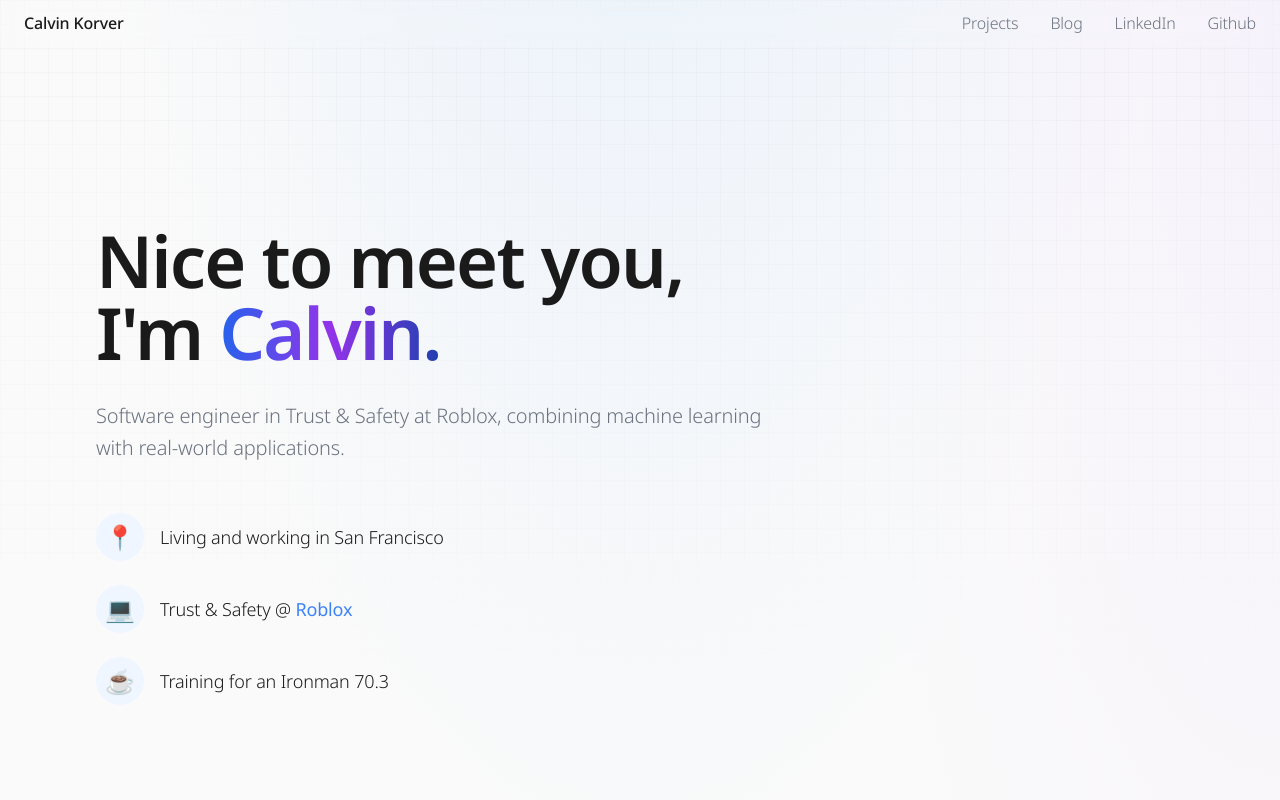
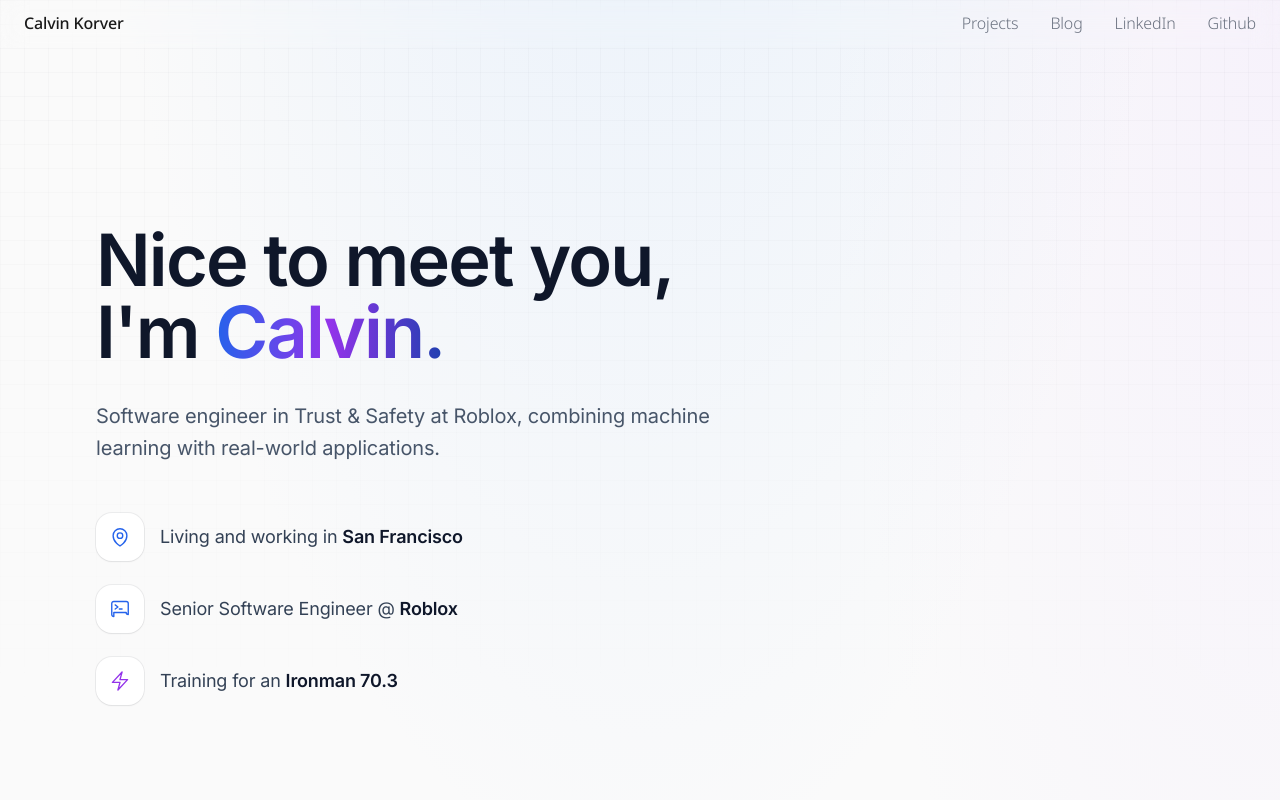
Before and after one commit to CalvinKorver/personal-website, a Next.js app: page / in a window 1280 px wide. Shown: the top 800 px of the page. Built offline with nearby package versions, Linux system fonts and the light colour scheme.

Commit message:
more changes

```diff
--- a/src/components/HeroSection.tsx
+++ b/src/components/HeroSection.tsx
@@ -1,48 +1,160 @@
+import { Inter } from 'next/font/google';
+
+const inter = Inter({
+  subsets: ['latin'],
+  weight: ['300', '400', '500', '600', '700'],
+  display: 'swap',
+});
+
+function IconTile({
+  children,
+  className,
+  accent = 'blue',
+}: {
+  children: React.ReactNode;
+  className?: string;
+  accent?: 'blue' | 'purple';
+}) {
+  const hoverStyles =
+    accent === 'purple'
+      ? 'hover:shadow-[0_10px_28px_-6px_rgba(168,85,247,0.2),0_4px_14px_-4px_rgba(15,23,42,0.1)] hover:ring-purple-200/90'
+      : 'hover:shadow-[0_10px_28px_-6px_rgba(59,130,246,0.18),0_4px_14px_-4px_rgba(15,23,42,0.1)] hover:ring-blue-200/90';
+
+  return (
+    <div
+      className={`flex h-12 w-12 shrink-0 origin-center items-center justify-center rounded-2xl bg-white shadow-sm ring-1 ring-slate-900/[0.06] transition-[transform,box-shadow,ring-width,ring-color] duration-200 ease-out hover:scale-[1.06] hover:ring-2 ${hoverStyles} motion-reduce:transition-none motion-reduce:hover:scale-100 motion-reduce:hover:shadow-sm motion-reduce:hover:ring-1 motion-reduce:hover:ring-slate-900/[0.06] ${className ?? ''}`}
+    >
+      {children}
+    </div>
+  );
+}
+
+function MapPinIcon({ className }: { className?: string }) {
+  return (
+    <svg
+      className={className}
+      width={22}
+      height={22}
+      viewBox="0 0 24 24"
+      fill="none"
+      xmlns="http://www.w3.org/2000/svg"
+      aria-hidden
+    >
+      <path
+        stroke="currentColor"
+        strokeWidth={1.5}
+        strokeLinecap="round"
+        strokeLinejoin="round"
+        d="M15 10.5a3 3 0 11-6 0 3 3 0 016 0z"
+      />
+      <path
+        stroke="currentColor"
+        strokeWidth={1.5}
+        strokeLinecap="round"
+        strokeLinejoin="round"
+        d="M19.5 10.5c0 7.142-7.5 11.25-7.5 11.25S4.5 17.642 4.5 10.5a7.5 7.5 0 1115 0z"
+      />
+    </svg>
+  );
+}
+
+function TerminalIcon({ className }: { className?: string }) {
+  return (
+    <svg
+      className={className}
+      width={22}
+      height={22}
+      viewBox="0 0 24 24"
+      fill="none"
+      xmlns="http://www.w3.org/2000/svg"
+      aria-hidden
+    >
+      <path
+        stroke="currentColor"
+        strokeWidth={1.5}
+        strokeLinecap="round"
+        strokeLinejoin="round"
+        d="M6.75 7.5l3 2.25-3 2.25m4.5 0h3m-9 3.75h13.5A2.25 2.25 0 0021 18V6a2.25 2.25 0 00-2.25-2.25H5.25A2.25 2.25 0 003 6v12a2.25 2.25 0 002.25 2.25z"
+      />
+    </svg>
+  );
+}
+
+function BoltIcon({ className }: { className?: string }) {
+  return (
+    <svg
+      className={className}
+      width={22}
+      height={22}
+      viewBox="0 0 24 24"
+      fill="none"
+      xmlns="http://www.w3.org/2000/svg"
+      aria-hidden
+    >
+      <path
+        stroke="currentColor"
+        strokeWidth={1.5}
+        strokeLinecap="round"
+        strokeLinejoin="round"
+        d="M3.75 13.5l10.5-11.25L12 10.5h8.25L9.75 21.75 12 13.5H3.75z"
+      />
+    </svg>
+  );
+}
+
 export default function HeroSection() {
   return (
-    <div className="min-h-screen flex flex-col justify-center items-start px-8 lg:px-24 max-w-7xl mx-auto">
+    <div
+      className={`${inter.className} min-h-screen flex flex-col justify-center items-start px-8 lg:px-24 max-w-7xl mx-auto`}
+    >
       <div className="space-y-12 max-w-4xl">
         <div className="space-y-8">
-          <h1 className="text-4xl sm:text-5xl lg:text-[4.5rem] font-semibold leading-[1.1] tracking-tight">
+          <h1 className="text-4xl sm:text-5xl lg:text-[4.5rem] font-semibold leading-[1.1] tracking-tight text-slate-900">
             Nice to meet you, <br />
             I&apos;m <span className="bg-gradient-to-r from-blue-600 via-purple-600 to-blue-800 bg-clip-text text-transparent">Calvin.</span>
           </h1>
 
-          <p className="text-[1.25rem] text-muted max-w-2xl leading-relaxed font-light">
+          <p className="text-[1.25rem] text-slate-600 max-w-2xl leading-relaxed font-normal">
             Software engineer in Trust &amp; Safety at Roblox, combining machine learning with real-world applications.
           </p>
         </div>
 
-        <div className="space-y-6 text-lg lg:text-lg font-light">
-          <div className="flex items-center gap-4">
-            <div className="w-12 h-12 bg-blue-50 rounded-full flex items-center justify-center">
-              <span className="text-2xl">📍</span>
-            </div>
-            <span className="">Living and working in San Francisco</span>
-          </div>
+        <ul className="space-y-6 text-lg text-slate-700 font-normal list-none p-0 m-0">
+          <li className="flex items-center gap-4">
+            <IconTile>
+              <MapPinIcon className="text-blue-600" />
+            </IconTile>
+            <span>
+              Living and working in{' '}
+              <strong className="font-semibold text-slate-900">San Francisco</strong>
+            </span>
+          </li>
 
-          <div className="flex items-center gap-4">
-            <div className="w-12 h-12 bg-blue-50 rounded-full flex items-center justify-center">
-              <span className="text-2xl">💻</span>
-            </div>
-            <span className="">
-              Trust &amp; Safety @{' '}
+          <li className="flex items-center gap-4">
+            <IconTile>
+              <TerminalIcon className="text-blue-600" />
+            </IconTile>
+            <span>
+              Senior Software Engineer @{' '}
               <a
                 href="https://www.roblox.com/"
-                className="text-accent hover:underline font-normal transition-colors"
+                className="font-semibold text-slate-900 hover:text-accent underline-offset-2 hover:underline transition-colors"
               >
                 Roblox
               </a>
             </span>
-          </div>
+          </li>
 
-          <div className="flex items-center gap-4">
-            <div className="w-12 h-12 bg-blue-50 rounded-full flex items-center justify-center">
-              <span className="text-2xl">☕</span>
-            </div>
-            <span className="">Training for an Ironman 70.3</span>
-          </div>
-        </div>
+          <li className="flex items-center gap-4">
+            <IconTile accent="purple">
+              <BoltIcon className="text-purple-600" />
+            </IconTile>
+            <span>
+              Training for an{' '}
+              <strong className="font-semibold text-slate-900">Ironman 70.3</strong>
+            </span>
+          </li>
+        </ul>
       </div>
     </div>
   );
```
